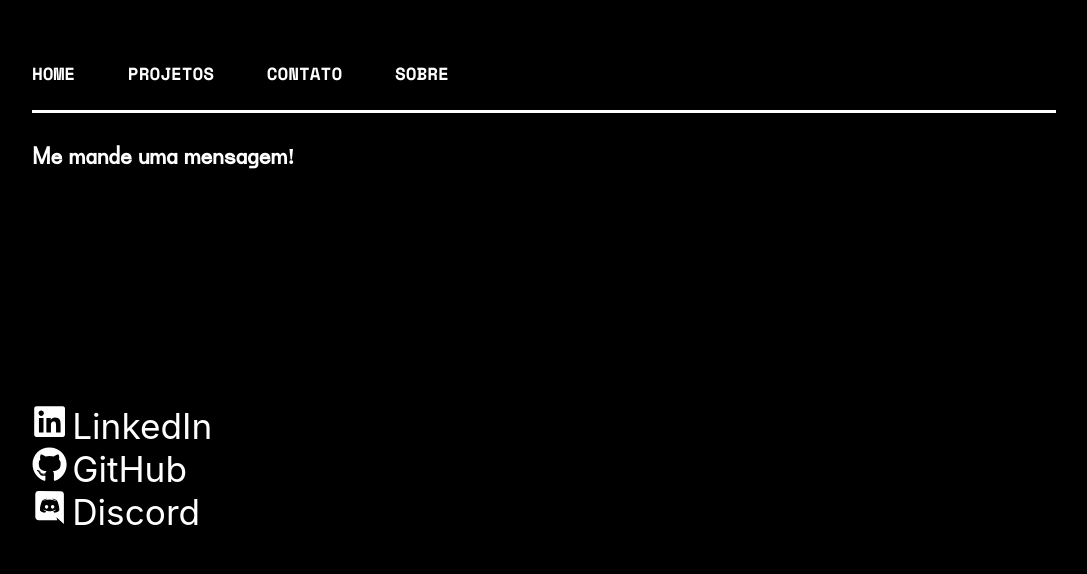
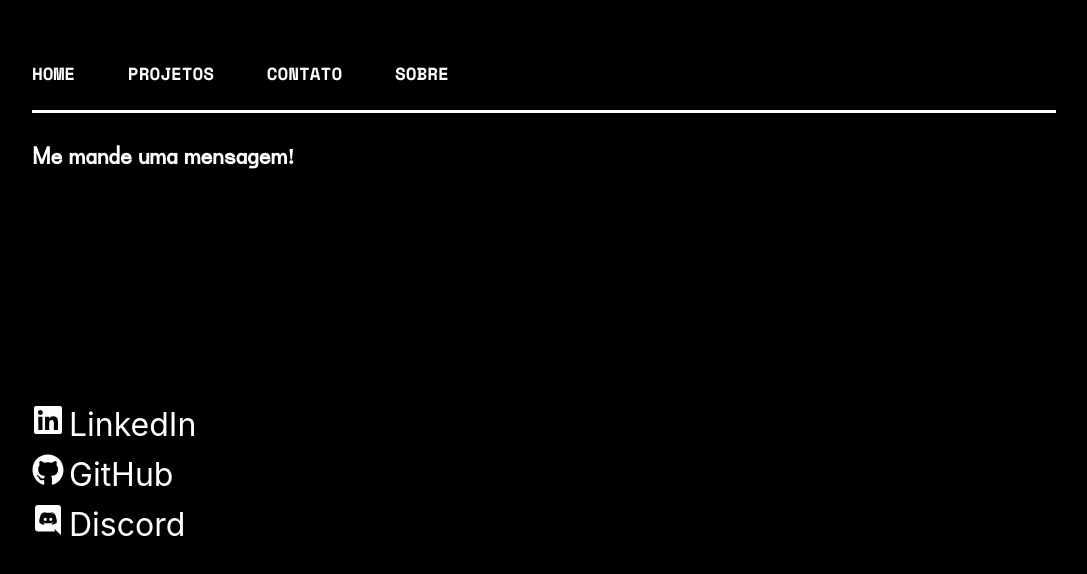
Before and after one commit to wesley-moraes/portfolio, a React (Create React App) app: page /contact in a window 1280 px wide. Shown: the top 574 px of the page, without its empty margins (96-1183 px from the left). Built offline with nearby package versions, Linux system fonts and the light colour scheme.

Commit message:
ajustando a pagina de contato

```diff
--- a/src/components/Contact.js
+++ b/src/components/Contact.js
@@ -3,6 +3,11 @@ import { FaGithub } from "react-icons/fa";
 import { IoLogoDiscord } from "react-icons/io5";
 import { FaLinkedin } from "react-icons/fa";
 
+/**
+ *
+ *
+ *
+ */
 
 const Contact = () =>{
 
@@ -13,11 +18,13 @@ const Contact = () =>{
                 <h2 className='subtitle'>Me mande uma mensagem!</h2>
             </div>
             <div className='social-box'>
+
                 <div className="social-links">
-                    <a href="https://www.linkedin.com/in/wesley-moraes" target="_blank" rel="noopener noreferrer"><FaLinkedin />LinkedIn</a>
-                    <a href="https://github.com/wesley-moraes" target="_blank" rel="noopener noreferrer"><FaGithub />GitHub </a>
-                    <a href="https://discordapp.com/users/292421100854444034" target="_blank" rel="noopener noreferrer"><IoLogoDiscord />Discord</a>
+                    <a href="https://www.linkedin.com/in/wesley-moraes" target="_blank" rel="noopener noreferrer" className='linkedin' ><FaLinkedin />LinkedIn</a>
+                    <a href="https://github.com/wesley-moraes" target="_blank" rel="noopener noreferrer" className='github' ><FaGithub />GitHub </a>
+                    <a href="https://discordapp.com/users/292421100854444034" target="_blank" rel="noopener noreferrer" className='discord'><IoLogoDiscord />Discord</a>
                 </div>
+
             </div>
         </div>
     )
--- a/src/components/Projects.js
+++ b/src/components/Projects.js
@@ -6,6 +6,7 @@ import nextTesthImg from '../img/next-test-prev.jpg'
 import quisReactImg from '../img/quiz-react-prev.jpg'
 import re2Img from '../img/re2-prev.jpg'
 import toDoListImg from '../img/tod-do-list-prev.jpg'
+import agendaImg from '../img/agenda-prev.jpg'
 
 
 const Projects = () =>{
@@ -26,6 +27,9 @@ const Projects = () =>{
                     <div className='lista-projetos'>
                         <div>
                             <ul>
+                                <li onMouseEnter={()=> HoverEl(agendaImg)}>
+                                    <a className='raise' href="https://projeto-agenda-ro2l.onrender.com" target='_blank' rel="noopener noreferrer">Projeto Agenda </a>
+                                </li>
                                 <li onMouseEnter={()=> HoverEl(toDoListImg)}>
                                     <a className='raise' href="https://todolist-chi-fawn.vercel.app/" target='_blank' rel="noopener noreferrer">To Do List App </a>
                                 </li>
--- a/src/index.css
+++ b/src/index.css
@@ -27,6 +27,10 @@
   src: local('Urbanist'), url(./fonts/Rubik/static/Rubik-Light.ttf), format('TrueType');
 }
 
+@font-face {
+  font-family: 'Rubik-Medium';
+  src: local('Urbanist'), url(./fonts/Rubik/static/Rubik-Medium.ttf), format('TrueType');
+}
 
 body {
   margin: 0;
@@ -76,6 +80,7 @@ code {
   border-bottom: 3px solid #fff;
   margin-top: 20px;
   margin-bottom: 20px;
+
 }
 
 /*Nav Menu*/
@@ -170,6 +175,8 @@ code {
 .lista-projetos ul a{
   text-decoration: none;
   color: #d3d3d3;
+  font-family: CSKalimer-Regular;
+  font-weight: lighter;
   font-size: 2.2em;
   display: block;
   position: relative;
@@ -186,7 +193,7 @@ code {
   left: 0;
   width: 100%;
   height: 0.1em;
-  background-color: #1f2bd6;;
+  background-color: #1f2bd6;
   border-radius: 0.1em;
   opacity: 0;
   transition: opacity 0.5s, transform 0.5s;
@@ -208,8 +215,8 @@ code {
 
 .box-prev{
   background: lightblue;
-  width: 100%;
-  height: 80%;
+  max-width: 100%;
+  max-height: 80%;
   overflow: hidden;
 }
 
@@ -222,7 +229,7 @@ code {
 
 .box-prev img{
   width: 100%;
-  height: 100%;
+
 }
 
 .prev-projeto-right{
@@ -240,23 +247,108 @@ code {
   height: 100%;
 }
 
-.social-links{
-  font-size: 2.2em;
-}
-
-.social-links{
-  margin-bottom: 10px;
-}
-
 .social-links a{
   display: block;
   text-decoration: none;
-  color: #fff;
-  font-size: 1em;
+  font-size: 2em;
+
 }
 
 .social-links a svg{
   margin-right: 5px;
+  color: #fff;
+}
+
+.social-links a.linkedin:hover{
+  background-image: linear-gradient(
+    to right,
+    #0077B5,
+    #143d4d 50%,
+    #fff 50%
+  );
+}
+.social-links a.linkedin{
+  background-image: linear-gradient(
+    to right,
+    #0077B5,
+    #143d4d 50%,
+    #fff 50%
+  );
+}
+
+.social-links a.github:hover{
+  background-image: linear-gradient(
+    to right,
+    #7c7c7c,
+    #333 50%,
+    #fff 50%
+  );
+}
+.social-links a.github{
+  background-image: linear-gradient(
+    to right,
+    #7c7c7c,
+    #333 50%,
+    #fff 50%
+  );
+}
+
+.social-links a.discord:hover{
+  background-image: linear-gradient(
+    to right,
+    #2b4297,
+    #7289DA 50%,
+    #fff 50%
+  );
+}
+.social-links a.discord{
+  background-image: linear-gradient(
+    to right,
+    #2b4297,
+    #7289DA 50%,
+    #fff 50%
+  );
+}
+
+.social-links a {
+
+  background-size: 200% 100%;
+  background-position: -100%;
+  display: block;
+  padding: 5px 0;
+  position: relative;
+  -webkit-background-clip: text;
+  -webkit-text-fill-color: transparent;
+  transition: all 0.3s ease-in-out;
+}
+.social-links a.linkedin:before{
+  background: #143d4d;
+}
+.social-links a.github:before{
+  background: #333;
+}
+.social-links a.discord:before{
+  background: #7289DA;
+}
+
+
+.social-links a:before{
+  content: '';
+  display: block;
+  position: absolute;
+  bottom: -3px;
+  left: 0;
+  width: 0;
+  height: 3px;
+  transition: all 0.3s ease-in-out;
+}
+
+.social-links a:hover {
+ background-position: 0;
+}
+
+.social-links a:hover::before{
+  width: 100%;
 }
 
 
```
Also changed, not shown: src/img/agenda-prev.jpg (added).
